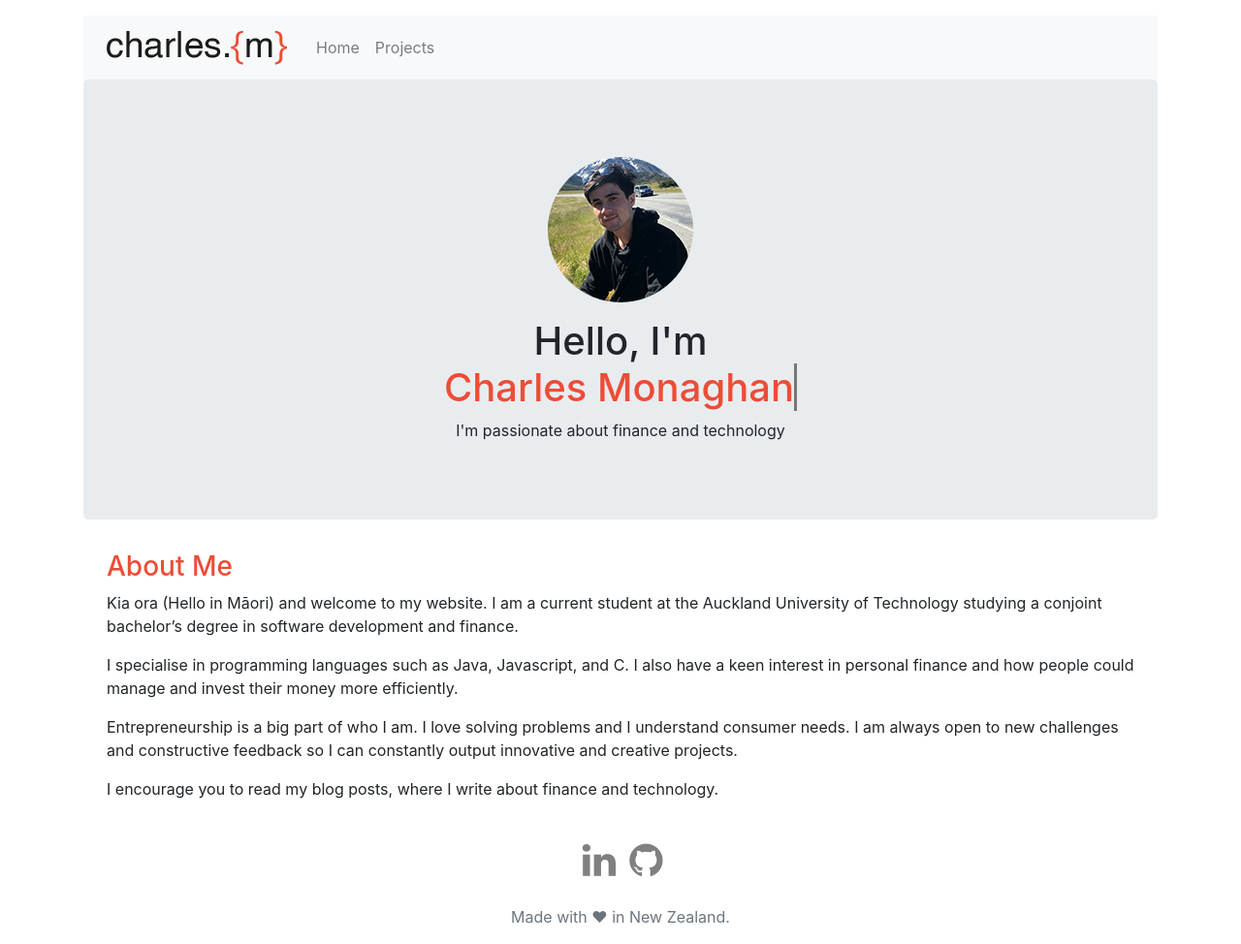
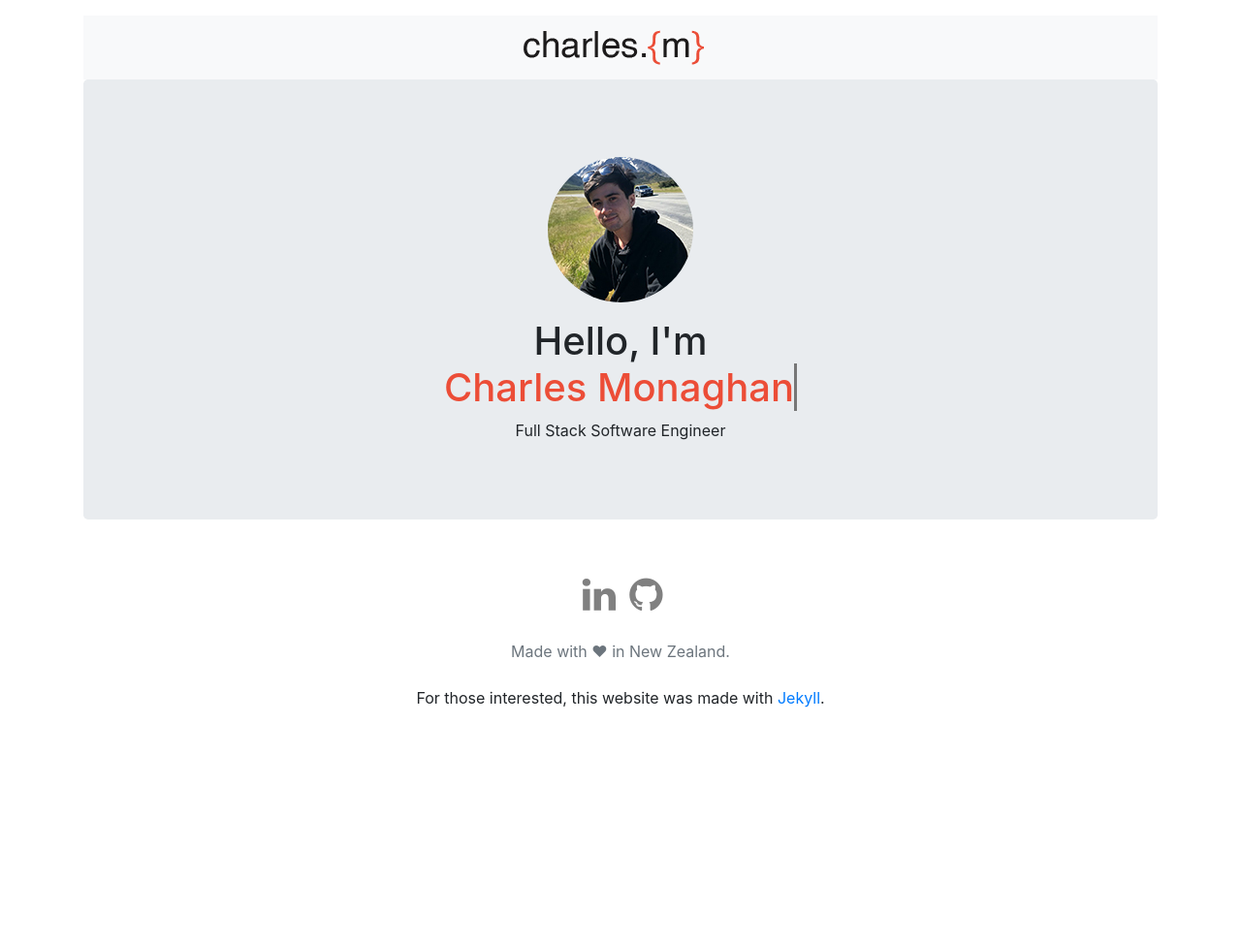
Before and after one commit to ChalzZy/chalzzy.github.io, a Jekyll site: the page built from index.html, in a window 1280 px wide. Shown: the whole page at 97% size. Built offline with Jekyll 4.4.1, drawn with Linux system fonts in a browser that asks for light colours; after the commit the page ends 900 px from its top, so only the background shows below that.

Commit message:
fixed bug where content would not update

```diff
--- a/_config.yml
+++ b/_config.yml
@@ -23,4 +23,4 @@
     values:
       layout: 'default'
 
-baseurl: 'chalzzy.github.io'
+# baseurl: 'chalzzy.github.io'
--- a/_includes/blog_navigation.html
+++ b/_includes/blog_navigation.html
@@ -1,5 +1,5 @@
 <!-- Navbar -->
-<nav class="navbar navbar-expand-lg navbar-light bg-light">
+<nav class="navbar navbar-expand-lg navbar-light bg-light align-content-center">
   <img src="../../../assets/images/main-banner-logo.png" alt="Charles Monaghan Logo" class="pr-3 img-fluid">
   <button class="navbar-toggler" type="button" data-toggle="collapse" data-target="#navbarNavAltMarkup" aria-controls="navbarNavAltMarkup" aria-expanded="false" aria-label="Toggle navigation">
     <span class="navbar-toggler-icon"></span>
--- a/_includes/navigation.html
+++ b/_includes/navigation.html
@@ -1,14 +1,4 @@
 <!-- Navbar -->
-<nav class="navbar navbar-expand-lg navbar-light bg-light">
+<nav class="navbar navbar-expand-lg navbar-light bg-light d-flex justify-content-center">
   <img src="assets/images/main-banner-logo.png" alt="Charles Monaghan Logo" class="pr-3 img-fluid">
-  <button class="navbar-toggler" type="button" data-toggle="collapse" data-target="#navbarNavAltMarkup" aria-controls="navbarNavAltMarkup" aria-expanded="false" aria-label="Toggle navigation">
-    <span class="navbar-toggler-icon"></span>
-  </button>
-  <div class="collapse navbar-collapse" id="navbarNavAltMarkup">
-    <div class="navbar-nav">
-      {% for item in site.data.navigation %}
-        <a href="{{ item.link }}" class="current nav-item nav-link">{{ item.name }}</a>
-      {% endfor %}
-    </div>
-  </div>
 </nav>
--- a/_layouts/default.html
+++ b/_layouts/default.html
@@ -29,6 +29,9 @@
             <div class="container text-center position-bottom p-3">
                 <span class="text-muted">Made with ❤ in New Zealand.</span>
             </div>
+            <div class="container text-center position-bottom p-2">
+                <span>For those interested, this website was made with <a href="https://jekyllrb.com/" target="blank">Jekyll</a>.</span>
+            </div>
         </footer>
 
         <!-- Local js file -->
--- a/index.html
+++ b/index.html
@@ -7,16 +7,7 @@
     <img src="assets/images/main-profile.jpg" class="img-responsive rounded-circle p-3" alt="Image of Charles">
     <!-- Type Writer Effect -->
     <h1>Hello, I'm
-        <div class="txt-type orange-colour" data-wait="2000" data-words='["Charles Monaghan", "a student and developer."]'></div>
+        <div class="txt-type orange-colour" data-wait="2000" data-words='["Charles Monaghan"]'></div>
     </h1>
-    <p>I'm passionate about finance and technology</p>
+    <p>Full Stack Software Engineer</p>
 </div>
-
-<!-- Main text -->
-<div class="pl-4">
-    <h3 class="orange-colour">About Me</h3>
-    <p class="pr-4">Kia ora (Hello in Māori) and welcome to my website. I am a current student at the Auckland University of Technology studying a conjoint bachelor’s degree in software development and finance.</p>
-    <p class="pr-4">I specialise in programming languages such as Java, Javascript, and C. I also have a keen interest in personal finance and how people could manage and invest their money more efficiently.</p>
-    <p class="pr-4">Entrepreneurship is a big part of who I am. I love solving problems and I understand consumer needs. I am always open to new challenges and constructive feedback so I can constantly output innovative and creative projects.</p>
-    <p class="pr-4">I encourage you to read my blog posts, where I write about finance and technology.</p>
-</div>
```
Also changed, not shown: 8 other files.
